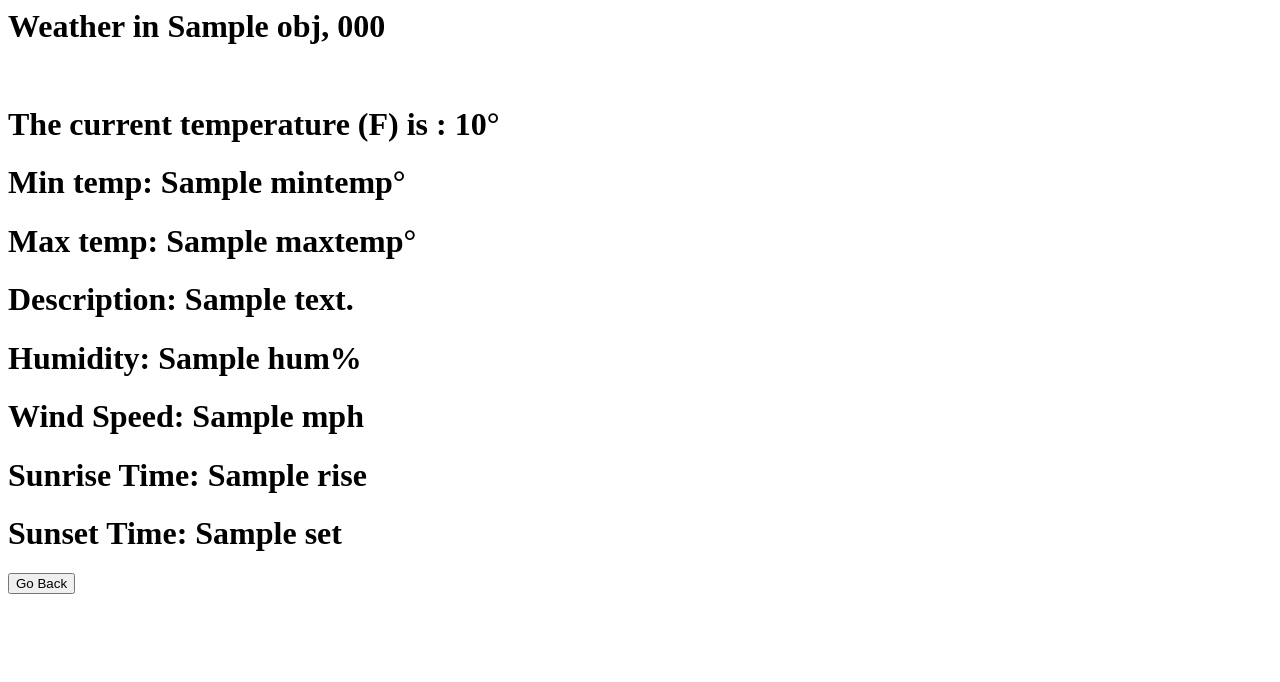
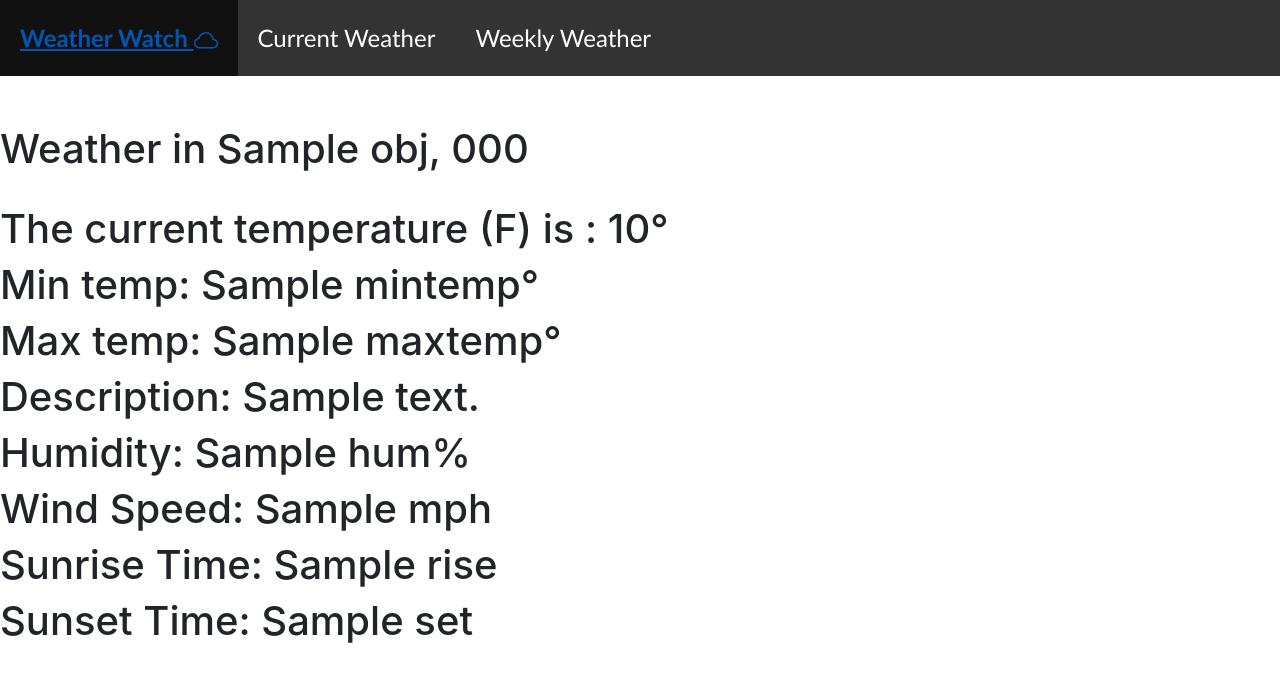
Before and after one commit to alana170/WeatherWatch, a Flask app: template app/templates/temp.html in a window 1280 px wide. Shown: the top 682 px of the page. Run offline with Flask 2, Linux system fonts and the light colour scheme; the template is opened without the code that fills it: most values are stand-ins (such as "Sample title", 1, 10 or a date in 2020); some libraries are stand-ins or nearby versions.

Commit message:
small changes

```diff
--- a/app/templates/form.html
+++ b/app/templates/form.html
@@ -115,7 +115,7 @@
 		<h1 class = "header1"> Enter a zipcode to get the current weather data! </h1>
 		<br>
 		<form method="POST" action="/temperature">
-			<h1> <b> Zip Code : </b>
+			<h1 style = "font-family: 'Trebuchet MS', 'Lucida Sans Unicode', 'Lucida Grande', 'Lucida Sans', Arial, sans-serif;"> <b> Zip Code : </b>
 			<input class ="textarea" type="text" name="zip">
 			<input class = "button" type="submit"> </h1>
 		</form>
@@ -127,7 +127,7 @@
 			<h1 class = "header1"> Enter a zipcode to get a 5 day forecast with hourly data! </h1>
 			<br>
 			<form method="POST" action="/5day3hour">
-				<h1> <b> Zip Code : </b>
+				<h1 style = "font-family: 'Trebuchet MS', 'Lucida Sans Unicode', 'Lucida Grande', 'Lucida Sans', Arial, sans-serif;"> <b> Zip Code : </b>
 					<input class ="textarea" type="text" name="zip">
 					<input class = "button" type="submit">
 				</h1>
--- a/app/templates/temp.html
+++ b/app/templates/temp.html
@@ -1,10 +1,67 @@
 <html>
-	<head><title>Current Temperature</title></head>
+    <head>
+        <title>Current Temperature</title>
+        <link rel="stylesheet" href="https://stackpath.bootstrapcdn.com/bootstrap/4.3.1/css/bootstrap.min.css" integrity="sha384-ggOyR0iXCbMQv3Xipma34MD+dH/1fQ784/j6cY/iJTQUOhcWr7x9JvoRxT2MZw1T" crossorigin="anonymous">
+    </head>
+
+    <nav>
+		<ul>
+			<li> <a href="/"> <b> Weather Watch </b>
+				<svg width="1em" height="1em" viewBox="0 0 16 16" class="bi bi-cloud" fill="currentColor" xmlns="http://www.w3.org/2000/svg">
+				<path fill-rule="evenodd" d="M4.406 3.342A5.53 5.53 0 0 1 8 2c2.69 0 4.923 2 5.166 4.579C14.758 6.804 16 8.137 16 9.773 16 11.569 14.502 13 12.687 13H3.781C1.708 13 0 11.366 0 9.318c0-1.763 1.266-3.223 2.942-3.593.143-.863.698-1.723 1.464-2.383zm.653.757c-.757.653-1.153 1.44-1.153 2.056v.448l-.445.049C2.064 6.805 1 7.952 1 9.318 1 10.785 2.23 12 3.781 12h8.906C13.98 12 15 10.988 15 9.773c0-1.216-1.02-2.228-2.313-2.228h-.5v-.5C12.188 4.825 10.328 3 8 3a4.53 4.53 0 0 0-2.941 1.1z"/>
+				</svg>
+				</a>
+			</li>
+			<li>
+			</li>
+			<li><a href="/"> Current Weather </a></li>
+			<li><a href="/"> Weekly Weather </a></li>
+		</ul>
+    </nav>
+
+
+    <style>
+
+		ul {
+			position: fixed;
+			top: 0;
+			left:0;
+			width: 100%;
+			list-style-type: none;
+			margin: 0;
+			padding: 0;
+			overflow: hidden;
+			background-color: #333;
+		}
+
+		li {
+			float: left;
+		}
+
+		li a {
+			font-size: x-large;
+			font-family: 'Trebuchet MS', 'Lucida Sans Unicode', 'Lucida Grande', 'Lucida Sans', Arial, sans-serif;
+			display: block;
+			color: white;
+			text-align: center;
+			padding: 20px 20px;
+			text-decoration: none;
+
+		}
+
+		li a:hover {
+			background-color: #111;
+		}
+    </style>
+
+
     <body>
+        <div style = "padding-top: 125px">
         {% if message is defined and message|length > 0 %}
         <h1> {{message}} </h1>
         {% else %}
         <h1> Weather in {{obj.cityName}}, {{obj.zipcode}} </h1>
+        </div>
         <br>
         <h1> The current temperature (F) is : {{obj.temp}}° </h1>
         <h1> Min temp: {{obj.mintemp}}° </h1>
@@ -12,11 +69,9 @@
         <h1> Description: {{obj.descr}} </h1>
         <h1> Humidity: {{obj.hum}}% </h1>
         <h1> Wind Speed: {{obj.ws}} mph </h1>
-    <h1> Sunrise Time: {{obj.rise}}</h1>
-    <h1> Sunset Time: {{obj.set}}</h1>
+        <h1> Sunrise Time: {{obj.rise}} </h1>
+        <h1> Sunset Time: {{obj.set}} </h1>
         {% endif %}
-    <form method="POST" action="/">
-        <button class ="button"> Go Back </button>
-    </form>
+
     </body>
 </html>
--- a/app/templates/weektemp.html
+++ b/app/templates/weektemp.html
@@ -116,7 +116,7 @@
 	</nav>
 
 
-<body>
+    <body>
     {% if message is defined and message|length > 0 %}
     <br>
     <h1> {{message}} </h1>
@@ -379,5 +379,5 @@
     <form method="POST" action="/">
         <button class = "button"> Go Back </button>
     </form>
-</body>
+    </body>
 </html>
```
Lines whose indentation alone changed are shown as unchanged.
